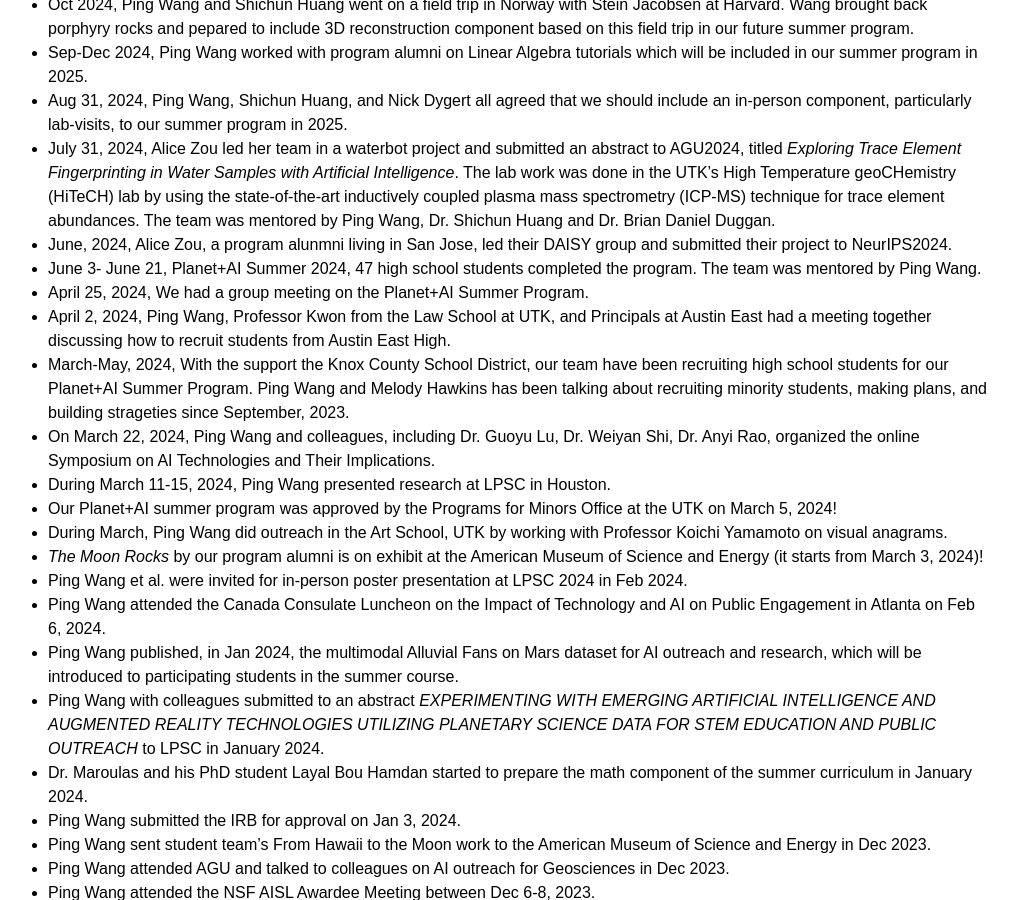
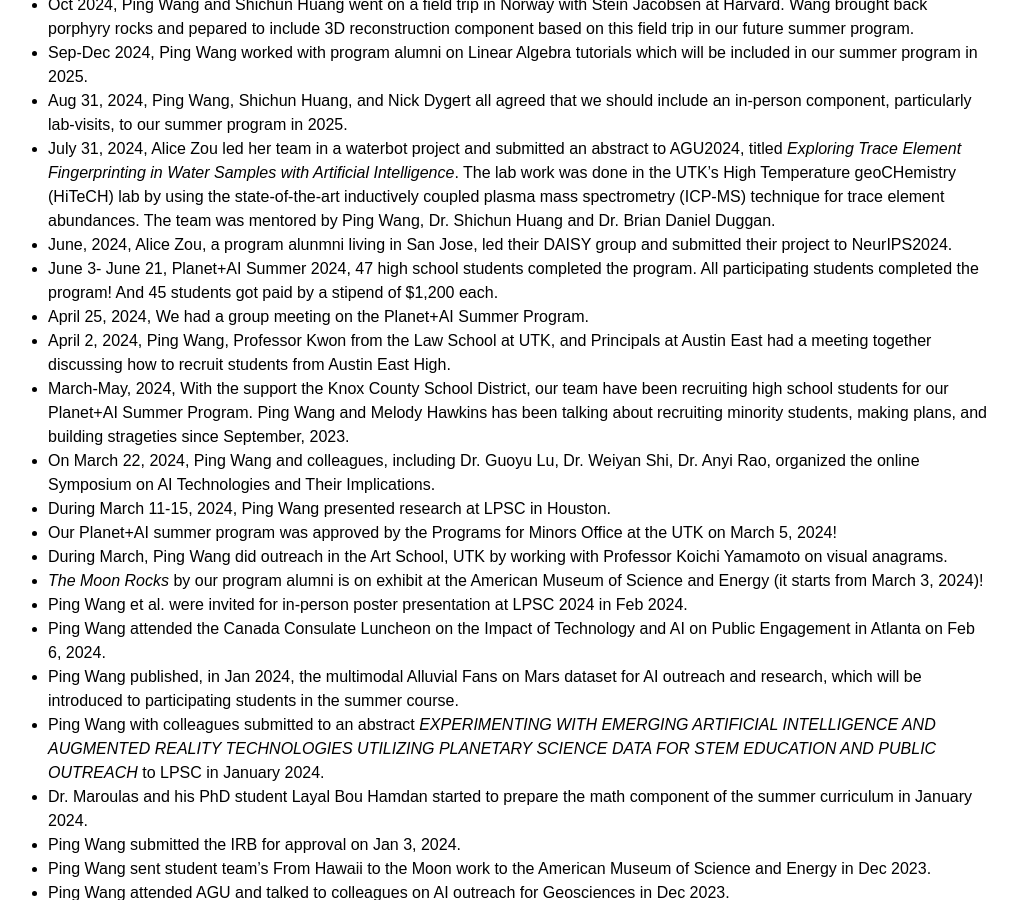
Before and after one commit to planet-ai-2025/planet-ai-2025.github.io, a Jekyll site: the page built from _posts/2024-2-18-planet-ai-project-tracking.md, in a window 1280 px wide and 900 px high, scrolled down 347 px. Shown: the whole window, without its empty margins (136-1153 px from the left). Built offline with Jekyll 4.4.1, drawn with Linux system fonts in a browser that asks for light colours.

Commit message:
Update 2024-2-18-planet-ai-project-tracking.md

```diff
--- a/_posts/2024-2-18-planet-ai-project-tracking.md
+++ b/_posts/2024-2-18-planet-ai-project-tracking.md
@@ -16,7 +16,7 @@
 - Aug 31, 2024, Ping Wang, Shichun Huang, and Nick Dygert all agreed that we should include an in-person component, particularly lab-visits, to our summer program in 2025.
 - July 31, 2024, Alice Zou led her team in a waterbot project and submitted an abstract to AGU2024, titled *Exploring Trace Element Fingerprinting in Water Samples with Artificial Intelligence*. The lab work was done in the UTK’s High Temperature geoCHemistry (HiTeCH) lab by using the state-of-the-art inductively coupled plasma mass spectrometry (ICP-MS) technique for trace element abundances. The team was mentored by Ping Wang, Dr. Shichun Huang and Dr. Brian Daniel Duggan.
 - June, 2024, Alice Zou, a program alunmni living in San Jose, led their DAISY group and submitted their project to NeurIPS2024.
-- June 3- June 21, Planet+AI Summer 2024, 47 high school students completed the program. The team was mentored by Ping Wang.
+- June 3- June 21, Planet+AI Summer 2024, 47 high school students completed the program. All participating students completed the program! And 45 students got paid by a stipend of $1,200 each.
 - April 25, 2024, We had a group meeting on the Planet+AI Summer Program.
 - April 2, 2024, Ping Wang, Professor Kwon from the Law School at UTK, and Principals at Austin East had a meeting together discussing how to recruit students from Austin East High.
 - March-May, 2024, With the support the Knox County School District, our team have been recruiting high school students for our Planet+AI Summer Program. Ping Wang and Melody Hawkins has been talking about recruiting minority students, making plans, and building strageties since September, 2023.
```
